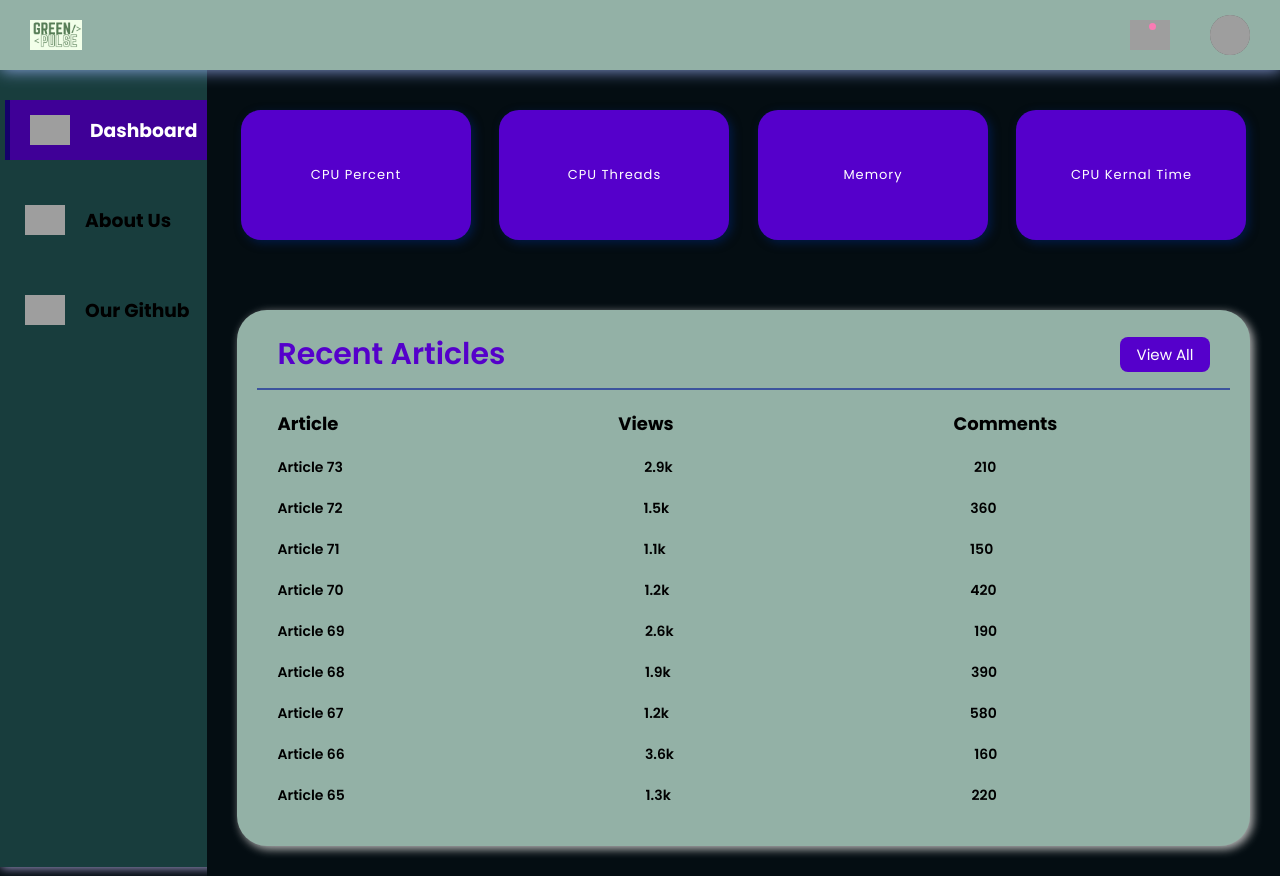
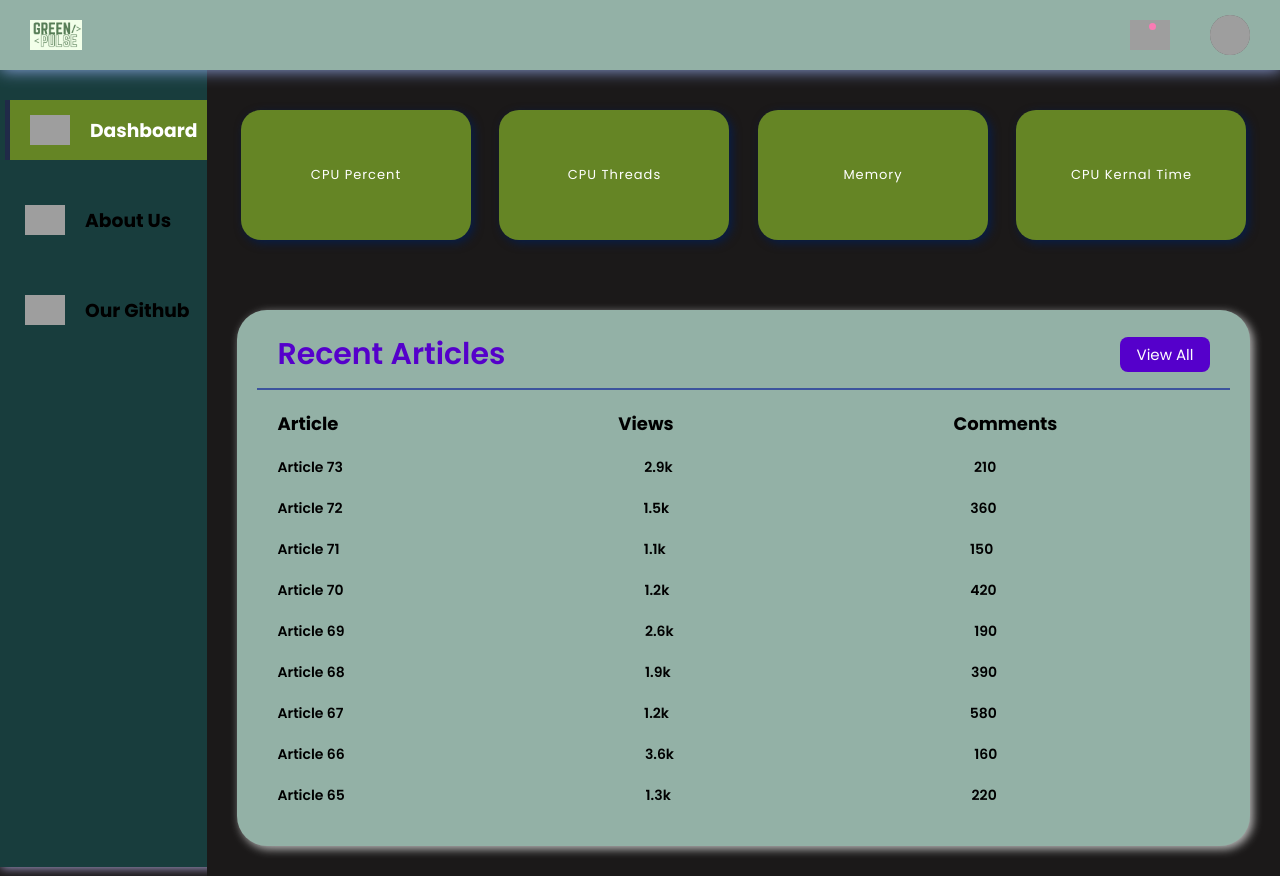
Before and after one commit to khushi0106/GreenPulseProject, a Flask app: template templates/dashboard.html in a window 1280 px wide. Run offline with Flask 3, Linux system fonts and the light colour scheme; the template is opened without the code that fills it, so the values that code supplies are empty; grey boxes are pictures that could not be loaded.

Commit message:
Frontend updated

```diff
--- a/templates/static/practice-style.css
+++ b/templates/static/practice-style.css
@@ -12,13 +12,13 @@ font-family: "Poppins", sans-serif;
 :root {
     --background-color1: #93B1A6;
     --background-color2: #183D3D;
-    --background-color3: #ededed;
-    --background-color4: #040D12;
+    --background-color3: #A7D129;
+    --background-color4: #1B1919;
     --primary-color: #4b49ac;
-    --secondary-color: #0c007d;
-    --Border-color: #3f0097;
-    --one-use-color: #3f0097;
-    --two-use-color: #5500cb;
+    --secondary-color: #A7D129;
+    --Border-color: #658525;
+    --one-use-color: #658525;
+    --two-use-color: #658525;
 }
 body {
 background-color: var(--background-color4);
```
